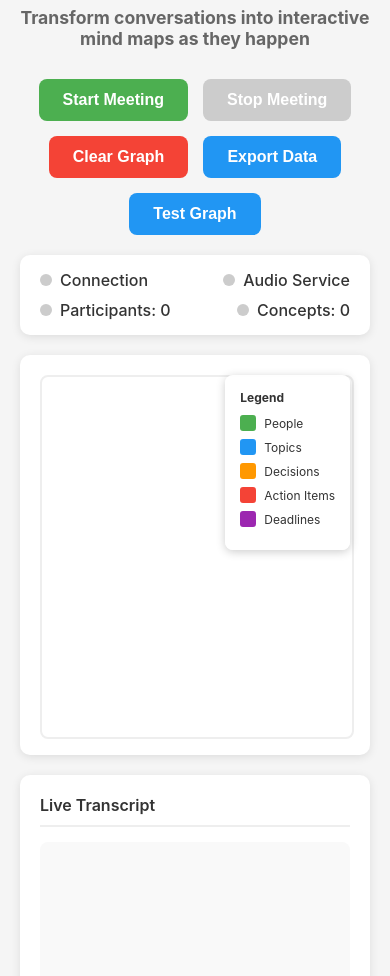
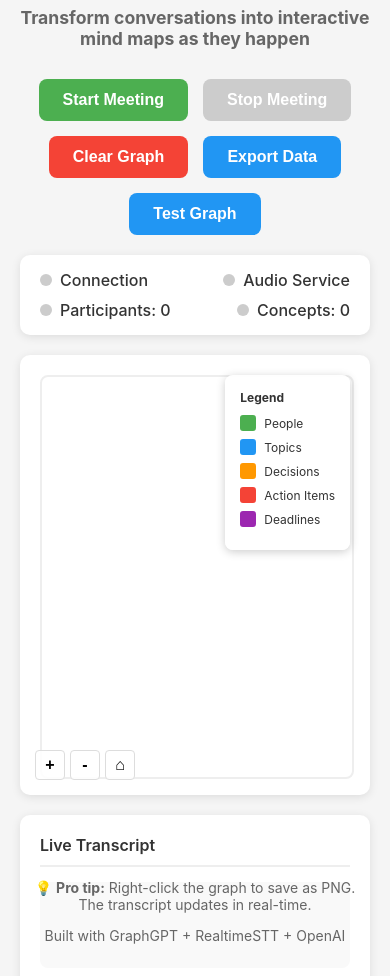
Before and after one commit to alextdzzz/ConvoNexus, a website: page public/index.html in a window 390 px wide. Shown: the part 124-1100 px from the top of the page. Drawn offline with nearby package versions, Linux system fonts and the light colour scheme.

Commit message:
v1.2.1 update UI and removed infinite scroll

```diff
--- a/public/app.js
+++ b/public/app.js
@@ -65,7 +65,10 @@
             interaction: {
                 dragNodes: true,
                 dragView: true,
-                zoomView: true
+                zoomView: true,
+                zoomSpeed: 1,
+                multiselect: false,
+                selectConnectedEdges: false
             },
             layout: {
                 improvedLayout: false
@@ -106,6 +109,27 @@
 
         document.getElementById('testGraph').addEventListener('click', () => {
             this.testGraphWithExportedData();
+        });
+
+        // Graph zoom controls
+        document.getElementById('zoomIn').addEventListener('click', () => {
+            if (this.graph) {
+                const scale = this.graph.getScale();
+                this.graph.moveTo({ scale: scale * 1.2 });
+            }
+        });
+
+        document.getElementById('zoomOut').addEventListener('click', () => {
+            if (this.graph) {
+                const scale = this.graph.getScale();
+                this.graph.moveTo({ scale: scale * 0.8 });
+            }
+        });
+
+        document.getElementById('fitGraph').addEventListener('click', () => {
+            if (this.graph) {
+                this.graph.fit({ animation: true });
+            }
         });
 
         console.log('[MeetingNexus] Event listeners setup complete');
--- a/public/index.html
+++ b/public/index.html
@@ -128,15 +128,16 @@
 
         .main-content {
             display: grid;
-            grid-template-columns: 1fr 350px;
+            grid-template-rows: 400px 250px;
             gap: 20px;
-            height: 600px;
+            height: 650px;
+            max-height: calc(100vh - 350px);
         }
 
-        @media (max-width: 1200px) {
+        @media (max-width: 768px) {
             .main-content {
-                grid-template-columns: 1fr;
-                grid-template-rows: 400px 300px;
+                grid-template-rows: 1fr 200px;
+                height: 500px;
             }
         }
 
@@ -146,6 +147,36 @@
             box-shadow: 0 2px 10px rgba(0,0,0,0.1);
             padding: 20px;
             position: relative;
+            height: 400px;
+            overflow: hidden;
+        }
+
+        .graph-controls {
+            position: absolute;
+            bottom: 15px;
+            left: 15px;
+            display: flex;
+            gap: 5px;
+            z-index: 20;
+        }
+
+        .graph-controls button {
+            background: rgba(255,255,255,0.9);
+            border: 1px solid #ddd;
+            border-radius: 4px;
+            width: 30px;
+            height: 30px;
+            cursor: pointer;
+            font-size: 16px;
+            font-weight: bold;
+            display: flex;
+            align-items: center;
+            justify-content: center;
+        }
+
+        .graph-controls button:hover {
+            background: white;
+            box-shadow: 0 2px 4px rgba(0,0,0,0.2);
         }
 
         #graph {
@@ -153,6 +184,7 @@
             height: 100%;
             border: 2px solid #eee;
             border-radius: 8px;
+            overflow: hidden;
         }
 
         .transcript-panel {
@@ -162,6 +194,7 @@
             padding: 20px;
             display: flex;
             flex-direction: column;
+            min-height: 180px;
         }
 
         .transcript-header {
@@ -331,6 +364,11 @@
     <div class="main-content">
         <div class="graph-container">
             <div id="graph"></div>
+            <div class="graph-controls">
+                <button id="zoomIn" title="Zoom In">+</button>
+                <button id="zoomOut" title="Zoom Out">-</button>
+                <button id="fitGraph" title="Fit to View">⌂</button>
+            </div>
             <div class="legend">
                 <h4 style="margin: 0 0 10px 0;">Legend</h4>
                 <div class="legend-item">
```
